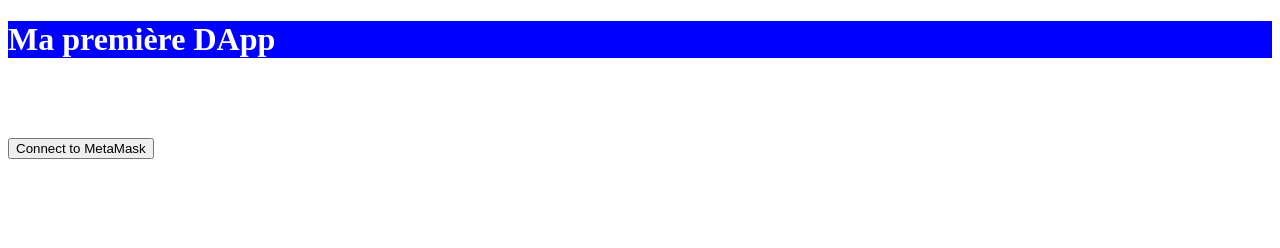
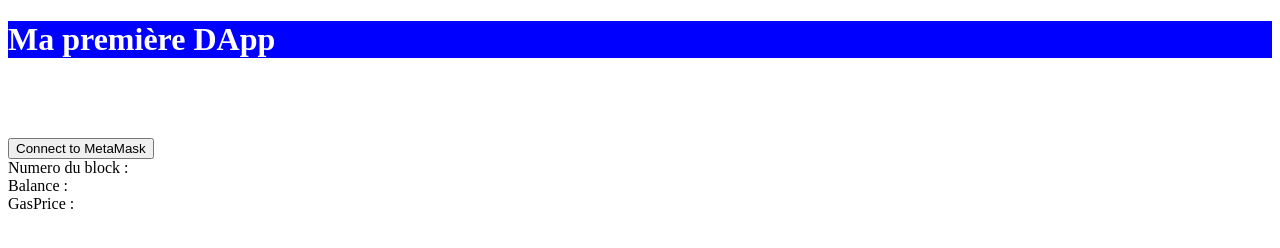
Before and after one commit to FZBen/Alyra-exo, a plain HTML site: page 4.2.1_Lire des informations d’Ethereum avec ethers.js/index.html in a window 1280 px wide. Drawn offline with Linux system fonts and the light colour scheme.

Commit message:
Update index.html

```diff
--- a/4.2.1_Lire des informations d’Ethereum avec ethers.js/index.html
+++ b/4.2.1_Lire des informations d’Ethereum avec ethers.js/index.html
@@ -29,9 +29,22 @@
 		</script>
 		<script src="application.js"
 		charset= "utf-8"
-		type= "text/javascript">
+		type= "text/javascript"></script>
+
+		<br/>
+		<span>Numero du block : </span>
+		<span id="blockNumber" ></span>
+
+		<br/>
+		<span>Balance : </span>
+		<span id="balance" ></span>
+
+		<br/>
+		<span>GasPrice : </span>
+		<span id="gasPrice" ></span>
 
 		</script>
+
 
 		<!--<script type="text/javascript">
 			}
```
